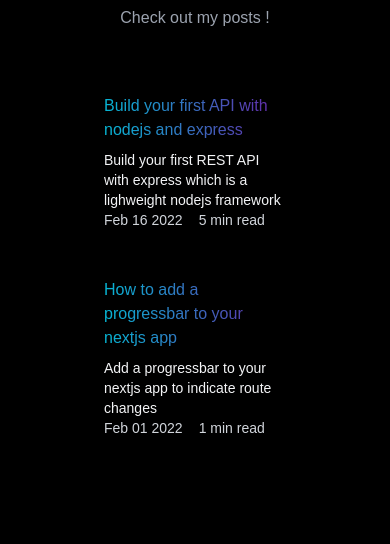
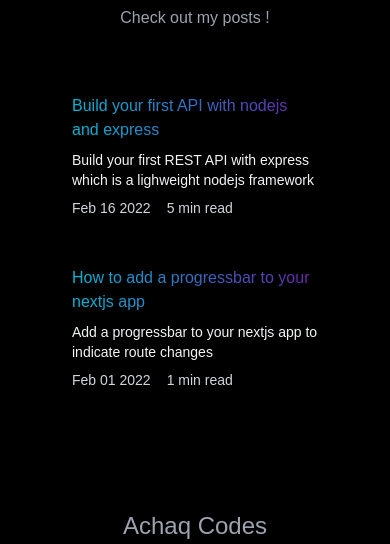
Before and after one commit to triyanox/achaq.codes, a Next.js app: page /blog in a window 390 px wide. Shown: the part 122-666 px from the top of the page. Built offline with nearby package versions, Linux system fonts and the light colour scheme.

Commit message:
Update blog.js

```diff
--- a/pages/blog.js
+++ b/pages/blog.js
@@ -24,7 +24,7 @@
             </h3>
           </div>
 
-          <div className="grid grid-cols-1  gap-4 mx-8 mt-8 justify-center items-start p-6 ">
+          <div className="grid grid-cols-1  gap-4 md:mx-4 lg:mx-8 mt-8 justify-center items-start p-6 ">
             {posts.sort(
       (a, b) =>
         Number(new Date(b.frontMatter.date)) - Number(new Date(a.frontMatter.date))
@@ -35,7 +35,7 @@
                     {post.frontMatter.title}
                   </h1>
                   <div className="text-sm md:text-md text-satrt text-gray-800 dark:text-gray-100 mb-8">
-                    <p>{post.frontMatter.description}</p>
+                    <p className="mb-2">{post.frontMatter.description}</p>
                     <span className="text-sm text-satrt text-gray-800 dark:text-gray-300 ">
                       {post.frontMatter.date}
                     </span>
```
